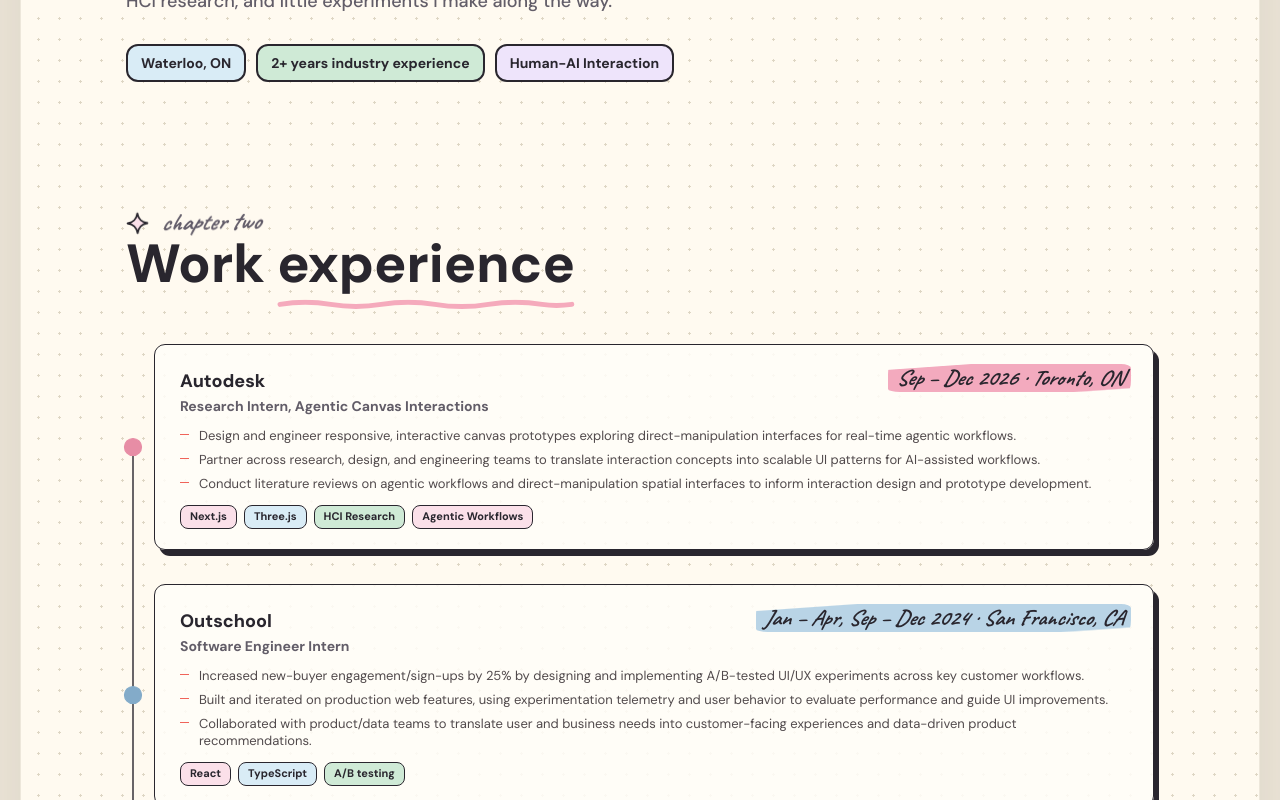
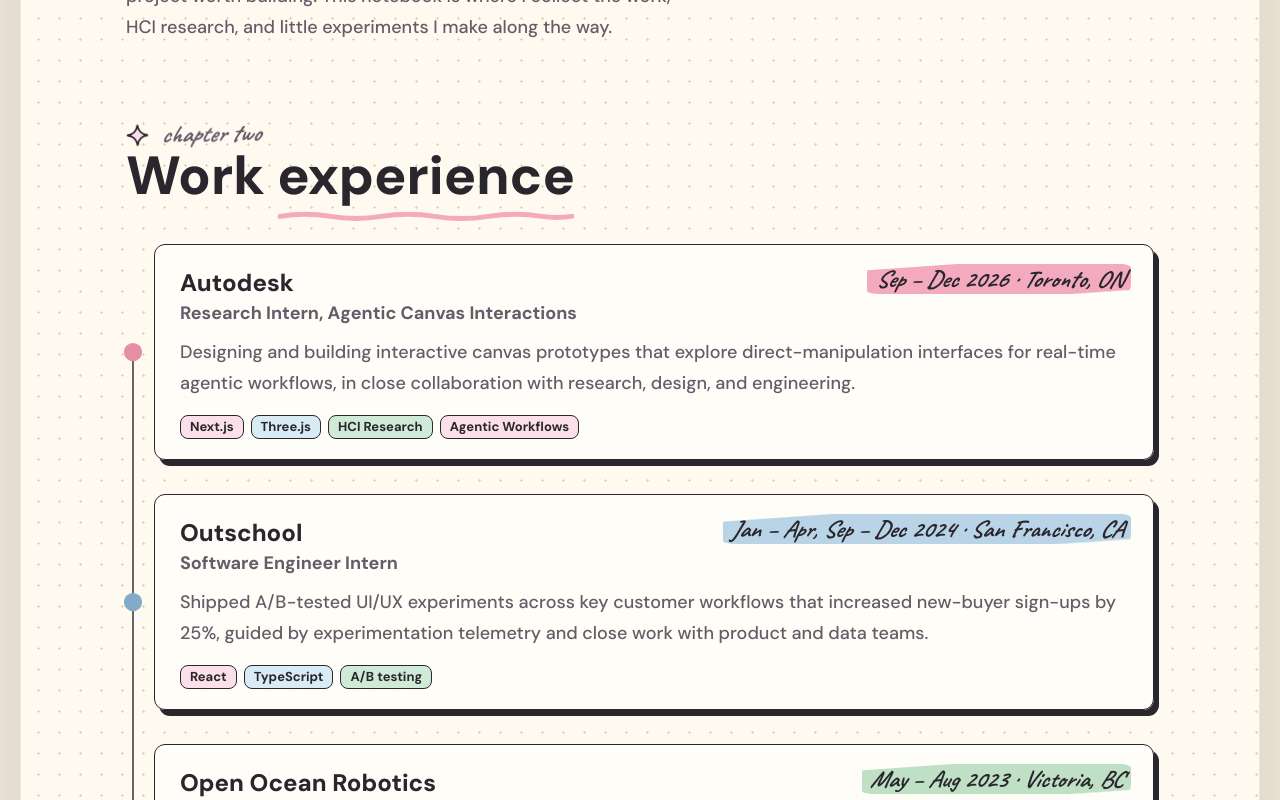
Before and after one commit to sejal-agarwal/sejal-notebook-portfolio, a Next.js app: page / in a window 1280 px wide. Shown: the part 1360-2160 px from the top of the page. Built offline with nearby package versions, Linux system fonts and the light colour scheme.

Commit message:
stylistic improvements

```diff
--- a/src/app/globals.css
+++ b/src/app/globals.css
@@ -7,6 +7,13 @@
   --yellow: #ffe483;
   --sans-fallback: "Trebuchet MS", "Segoe UI", sans-serif;
   --hand-fallback: "Comic Sans MS", "Bradley Hand", cursive;
+
+  /* type scale shared by every section */
+  --fs-card-title: 24px;
+  --fs-card-meta: 18px;
+  --fs-card-body: 18px;
+  --fs-chip: 13px;
+  --fs-hand-sm: 24px;
 }
 
 * {
@@ -348,8 +355,8 @@
   align-items: center;
   gap: clamp(42px, 7vw, 100px);
   margin: 0 auto;
-  padding: 44px 0 126px;
-  scroll-margin-top: 110px;
+  padding: 70px 0 78px;
+  scroll-margin-top: 84px;
 }
 
 .aboutCopy { min-width: 0; }
@@ -425,53 +432,10 @@
 .aboutBody p { margin: 0 0 22px; }
 .aboutBody p:last-child { margin-bottom: 0; }
 
-.aboutTags {
-  display: flex;
-  flex-wrap: wrap;
-  gap: 10px;
-  margin-top: 28px;
-}
-
-.aboutTags .aboutTag {
-  opacity: 0;
-  translate: 0 10px;
-  scale: 0.94;
-}
-
-.aboutTags.aboutTagsVisible .aboutTag {
-  opacity: 1;
-  translate: 0 0;
-  scale: 1;
-}
-
-.aboutTagsVisible .aboutTag:nth-child(2) { transition-delay: 110ms; }
-.aboutTagsVisible .aboutTag:nth-child(3) { transition-delay: 220ms; }
-
 @keyframes about-tag-wiggle {
   0%, 100% { transform: rotate(0); }
   45% { transform: rotate(-1.5deg); }
 }
-
-.aboutTag {
-  display: inline-flex;
-  min-height: 38px;
-  align-items: center;
-  padding: 5px 13px;
-  border: 2px solid var(--ink);
-  border-radius: 12px;
-  font-size: 14px;
-  font-weight: 700;
-  line-height: 1.2;
-  transition: opacity 420ms ease, translate 420ms cubic-bezier(0.2, 0.8, 0.58, 1), scale 420ms cubic-bezier(0.2, 0.8, 0.58, 1);
-}
-
-.aboutTag:hover {
-  animation: about-tag-wiggle 360ms ease-in-out;
-}
-
-.aboutTagBlue { background: #d9ecf6; }
-.aboutTagGreen { background: #cfead6; }
-.aboutTagLilac { background: #eee4fb; }
 
 .aboutNote {
   position: relative;
@@ -490,7 +454,7 @@
 .experienceSection {
   width: min(100% - 2 * clamp(28px, 8.2vw, 116px), 1200px);
   margin: 0 auto;
-  padding: 0 0 118px;
+  padding: 0 0 78px;
   scroll-margin-top: 154px;
 }
 
@@ -499,7 +463,7 @@
 
 .experienceTitle {
   width: fit-content;
-  margin: 0 0 40px;
+  margin: 0 0 28px;
   font-size: clamp(42px, 4.2vw, 62px);
   font-weight: 800;
   line-height: 1;
@@ -520,7 +484,7 @@
 
 .researchTitle {
   width: fit-content;
-  margin: 0 0 48px;
+  margin: 0 0 36px;
   font-size: clamp(42px, 4.2vw, 62px);
   font-weight: 800;
   line-height: 1;
@@ -551,7 +515,7 @@
   color: var(--ink);
   cursor: pointer;
   font-family: var(--font-hand, var(--hand-fallback));
-  font-size: 20px;
+  font-size: var(--fs-hand-sm);
   font-style: italic;
   font-weight: 700;
   line-height: 1.2;
@@ -614,13 +578,10 @@
 .studyClip:hover { animation: clip-wiggle 520ms ease-in-out; }
 
 .studySheet h3 {
-  max-width: 760px;
   margin: 0 0 18px;
-  font-family: var(--font-hand, var(--hand-fallback));
-  font-size: clamp(26px, 2.6vw, 34px);
-  font-style: italic;
-  font-weight: 700;
-  line-height: 1.1;
+  font-size: var(--fs-card-title);
+  font-weight: 800;
+  line-height: 1.2;
 }
 
 .studyVenue {
@@ -630,7 +591,7 @@
   border-radius: 3px 10px 4px 12px / 10px 4px 12px 3px;
   background: linear-gradient(176deg, transparent 12%, #ffe483 14%, #ffe483 90%, transparent 93%);
   font-family: var(--font-hand, var(--hand-fallback));
-  font-size: 19px;
+  font-size: var(--fs-hand-sm);
   font-style: italic;
   font-weight: 700;
 }
@@ -645,18 +606,18 @@
 .studyNotes dt {
   margin: 0 0 8px;
   color: #c4566f;
-  font-family: ui-monospace, "SF Mono", Menlo, monospace;
-  font-size: 13px;
-  letter-spacing: 0.18em;
-  text-transform: uppercase;
+  font-family: var(--font-hand, var(--hand-fallback));
+  font-size: var(--fs-hand-sm);
+  font-style: italic;
+  font-weight: 700;
 }
 
 .studyNotes dd {
   margin: 0;
-  font-family: var(--font-hand, var(--hand-fallback));
-  font-size: 18px;
-  font-weight: 600;
-  line-height: 1.35;
+  color: var(--muted-ink);
+  font-size: var(--fs-card-body);
+  font-weight: 500;
+  line-height: 1.7;
 }
 
 .studyFooter {
@@ -677,8 +638,8 @@
   border-radius: 999px;
   background: var(--yellow);
   color: var(--ink);
-  font-size: 14px;
-  font-weight: 800;
+  font-size: 16px;
+  font-weight: 700;
   text-decoration: none;
   box-shadow: 3px 3px 0 var(--ink);
   transition: box-shadow 180ms ease, translate 180ms ease;
@@ -789,8 +750,9 @@
 
 .experienceCard h3 {
   margin: 0 0 4px;
-  font-size: 18px;
+  font-size: var(--fs-card-title);
   font-weight: 800;
+  line-height: 1.2;
 }
 
 .experienceDates {
@@ -802,7 +764,7 @@
   color: var(--ink);
   background: linear-gradient(176deg, transparent 12%, var(--experience-date-highlight) 14%, var(--experience-date-highlight) 90%, transparent 93%);
   font-family: var(--font-hand, var(--hand-fallback));
-  font-size: 22px;
+  font-size: var(--fs-hand-sm);
   font-style: italic;
   font-weight: 700;
 }
@@ -810,28 +772,16 @@
 .experienceRole {
   margin: 0 0 12px;
   color: var(--muted-ink);
-  font-size: 14px;
+  font-size: var(--fs-card-meta);
   font-weight: 700;
 }
 
-.experienceDetails {
-  display: grid;
-  gap: 7px;
-  margin: 0 0 13px;
-  padding: 0;
-  color: #514a4c;
-  font-size: 13px;
-  list-style: none;
-}
-
-.experienceDetails li { position: relative; padding-left: 19px; }
-.experienceDetails li::before {
-  position: absolute;
-  top: 0.58em;
-  left: 0;
-  width: 9px;
-  border-top: 1.5px solid #f0645a;
-  content: "";
+.experienceSummary {
+  margin: 0 0 16px;
+  color: var(--muted-ink);
+  font-size: var(--fs-card-body);
+  font-weight: 500;
+  line-height: 1.7;
 }
 
 .experienceSkills {
@@ -849,8 +799,9 @@
   border: 1.5px solid var(--ink);
   border-radius: 8px;
   background: #fbe0e9;
-  font-size: 11px;
+  font-size: var(--fs-chip);
   font-weight: 700;
+  line-height: 1.2;
 }
 
 .experienceSkill:hover {
@@ -1107,6 +1058,13 @@
 }
 
 @media (max-width: 900px) {
+  :root {
+    --fs-card-title: 22px;
+    --fs-card-meta: 16px;
+    --fs-card-body: 16px;
+    --fs-hand-sm: 20px;
+  }
+
   body { padding: 10px; }
 
   .paper {
@@ -1217,12 +1175,13 @@
     width: calc(100% - 48px);
     grid-template-columns: minmax(0, 1fr);
     gap: 48px;
-    padding: 30px 0 92px;
+    padding: 50px 0 66px;
+    scroll-margin-top: 90px;
   }
 
   .experienceSection {
     width: calc(100% - 48px);
-    padding-bottom: 82px;
+    padding-bottom: 50px;
     scroll-margin-top: 140px;
   }
 
@@ -1236,38 +1195,34 @@
     justify-content: center;
     padding: 8px 4px 6px;
     border-radius: 10px 10px 0 0;
-    font-size: 15px;
-    line-height: 1.15;
+    font-size: 17px;
+    line-height: 1.1;
     text-align: center;
   }
   .studyTabActive { padding-top: 11px; }
-  .studySheet h3 { margin-bottom: 18px; font-size: 26px; }
-  .studyVenue { font-size: 18px; }
-  .studyNotes dd { font-size: 19px; }
+  .studySheet h3 { margin-bottom: 18px; }
   .studyDrawer { padding: 36px 14px; }
   .studySheet { padding: 34px 22px 30px; }
   .studyNotes { grid-template-columns: minmax(0, 1fr); gap: 20px; }
   .studyStamp { font-size: 14px; }
   .researchSection { width: calc(100% - 48px); padding-bottom: 82px; scroll-margin-top: 140px; }
-  .researchTitle { margin-bottom: 32px; font-size: clamp(40px, 10vw, 58px); }
-  .experienceTitle { margin-bottom: 32px; font-size: clamp(40px, 10vw, 58px); }
+  .researchTitle { margin-bottom: 29px; font-size: clamp(40px, 10vw, 58px); }
+  .experienceTitle { margin-bottom: 21px; font-size: clamp(40px, 10vw, 58px); }
   .experienceTimeline { --timeline-indent: 25px; gap: 27px; }
   .experienceCard { min-height: 0; padding: 22px 17px 18px; }
-  .experienceDates { position: static; display: block; margin-bottom: 4px; text-align: right; font-size: 17px; }
-  .experienceDetails { font-size: 12px; }
+  .experienceDates { position: static; display: block; margin-bottom: 4px; text-align: right; }
   .aboutBody { margin-top: 23px; font-size: 16px; line-height: 1.65; }
   .aboutNote { width: min(100%, 500px); justify-self: center; padding: 30px 26px; }
 }
 
 @media (max-width: 380px) {
+  .studyTab { padding-inline: 2px; font-size: 15px; }
   .hero { width: calc(100% - 38px); }
   .heroActions { gap: 12px; }
   .button { padding-inline: 13px; font-size: 14px; }
   .aboutSection { width: calc(100% - 38px); }
   .experienceSection { width: calc(100% - 38px); }
   .researchSection { width: calc(100% - 38px); }
-  .aboutTags { gap: 8px; }
-  .aboutTag { padding-inline: 10px; font-size: 13px; }
 }
 
 @media (prefers-reduced-motion: reduce) {
--- a/src/app/page.tsx
+++ b/src/app/page.tsx
@@ -23,11 +23,8 @@
     role: "Research Intern, Agentic Canvas Interactions",
     dates: "Sep – Dec 2026 · Toronto, ON",
     color: "pink",
-    details: [
-      "Design and engineer responsive, interactive canvas prototypes exploring direct-manipulation interfaces for real-time agentic workflows.",
-      "Partner across research, design, and engineering teams to translate interaction concepts into scalable UI patterns for AI-assisted workflows.",
-      "Conduct literature reviews on agentic workflows and direct-manipulation spatial interfaces to inform interaction design and prototype development.",
-    ],
+    summary:
+      "Designing and building interactive canvas prototypes that explore direct-manipulation interfaces for real-time agentic workflows, in close collaboration with research, design, and engineering.",
     skills: ["Next.js", "Three.js", "HCI Research", "Agentic Workflows"],
   },
   {
@@ -35,11 +32,8 @@
     role: "Software Engineer Intern",
     dates: "Jan – Apr, Sep – Dec 2024 · San Francisco, CA",
     color: "blue",
-    details: [
-      "Increased new-buyer engagement/sign-ups by 25% by designing and implementing A/B-tested UI/UX experiments across key customer workflows.",
-      "Built and iterated on production web features, using experimentation telemetry and user behavior to evaluate performance and guide UI improvements.",
-      "Collaborated with product/data teams to translate user and business needs into customer-facing experiences and data-driven product recommendations.",
-    ],
+    summary:
+      "Shipped A/B-tested UI/UX experiments across key customer workflows that increased new-buyer sign-ups by 25%, guided by experimentation telemetry and close work with product and data teams.",
     skills: ["React", "TypeScript", "A/B testing"],
   },
   {
@@ -47,10 +41,8 @@
     role: "Software Engineer Co-op",
     dates: "May – Aug 2023 · Victoria, BC",
     color: "green",
-    details: [
-      "Improved maintainability across a large-scale web codebase by migrating 40% of the repository (~60,000 lines of code) from JavaScript to TypeScript.",
-      "Built a responsive web image carousel for live Unmanned Surface Vehicle feeds to optimize image delivery and reduce live-streaming costs by 20%.",
-    ],
+    summary:
+      "Migrated 40% of a large web codebase (about 60,000 lines) from JavaScript to TypeScript and built a live-feed image carousel that cut streaming costs by 20%.",
     skills: ["React", "TypeScript", "Responsive web apps"],
   },
   {
@@ -58,10 +50,8 @@
     role: "Software Engineer Intern",
     dates: "Sep – Dec 2022 · New York, NY",
     color: "pink",
-    details: [
-      "Refactored ~20% of an Angular web application, removing legacy front-end code and shipping 5 new user-facing features to improve platform maintainability and stability.",
-      "Expanded Jest unit test coverage across new and existing functionality, improving frontend reliability and reducing code issues before review.",
-    ],
+    summary:
+      "Refactored about 20% of an Angular application, shipping 5 new user-facing features and expanding Jest test coverage to make the platform more stable and maintainable.",
     skills: ["Angular", "Jest", "Frontend"],
   },
   {
@@ -69,10 +59,8 @@
     role: "Full-Stack Developer Co-op",
     dates: "Jan – Apr 2022 · San Mateo, CA",
     color: "blue",
-    details: [
-      "Drove a platform-wide user migration for the GALE telehealth platform, consolidating 7 permission roles into 4, remapping users, and redesigning role-based UI and permissions for each user type.",
-      "Integrated Bluetooth connectivity to stream real-time health metrics from medical devices, enabling practitioners to review live patient data.",
-    ],
+    summary:
+      "Led a platform-wide user migration for the GALE telehealth platform, consolidating 7 permission roles into 4, and integrated Bluetooth medical devices to stream live patient health metrics.",
     skills: ["Full-stack", "Databases", "UX", "Kotlin"],
   },
   {
@@ -80,10 +68,9 @@
     role: "Junior Technical Analyst",
     dates: "May – Aug 2021 · Victoria, BC",
     color: "green",
-    details: [
-      "Researched and tested Atlassian Server-to-Cloud migration journeys and translated findings into technical blog posts.", "partnered across engineering, consulting, and marketing."
-    ],
-    skills: ["Full-stack", "Databases", "UX", "Kotlin"],
+    summary:
+      "Researched and tested Atlassian Server-to-Cloud migration journeys, partnering across engineering, consulting, and marketing to turn the findings into technical blog posts.",
+    skills: ["Atlassian apps", "Cloud Migration", "Technical Writing"],
   },
 ];
 
@@ -146,7 +133,6 @@
   const [hasScrolled, setHasScrolled] = useState(false);
   const [aboutVisible, setAboutVisible] = useState(false);
   const [aboutBodyVisible, setAboutBodyVisible] = useState(false);
-  const [aboutTagsVisible, setAboutTagsVisible] = useState(false);
   const [aboutNoteVisible, setAboutNoteVisible] = useState(false);
   const [revealedExperiences, setRevealedExperiences] = useState<number[]>([]);
   const [activeExperiences, setActiveExperiences] = useState<number[]>([]);
@@ -169,7 +155,6 @@
 
       revealWhenInView(aboutSection, () => setAboutVisible(true), 0.85);
       revealWhenInView(document.querySelector(".aboutBody"), () => setAboutBodyVisible(true));
-      revealWhenInView(document.querySelector(".aboutTags"), () => setAboutTagsVisible(true), 0.93);
       revealWhenInView(document.querySelector(".aboutNote"), () => setAboutNoteVisible(true));
       const timeline = document.querySelector<HTMLOListElement>(".experienceTimeline");
       const activeExperienceIndexes: number[] = [];
@@ -419,14 +404,6 @@
               along the way.</p>
 
           </div>
-          <div
-            className={`aboutTags${aboutTagsVisible ? " aboutTagsVisible" : ""}`}
-            aria-label="A few things I work on"
-          >
-            <span className="aboutTag aboutTagBlue">Waterloo, ON</span>
-            <span className="aboutTag aboutTagGreen">2+ years industry experience</span>
-            <span className="aboutTag aboutTagLilac">Human-AI Interaction</span>
-          </div>
         </div>
 
         <aside
@@ -496,9 +473,7 @@
                 <time className="experienceDates">{experience.dates}</time>
                 <h3>{experience.company}</h3>
                 <p className="experienceRole">{experience.role}</p>
-                <ul className="experienceDetails">
-                  {experience.details.map((detail) => <li key={detail}>{detail}</li>)}
-                </ul>
+                <p className="experienceSummary">{experience.summary}</p>
                 <ul className="experienceSkills" aria-label="Skills">
                   {experience.skills.map((skill, skillIndex) => (
                     <li className={`experienceSkill experienceSkill${skillIndex % 3}`} key={skill}>
```
